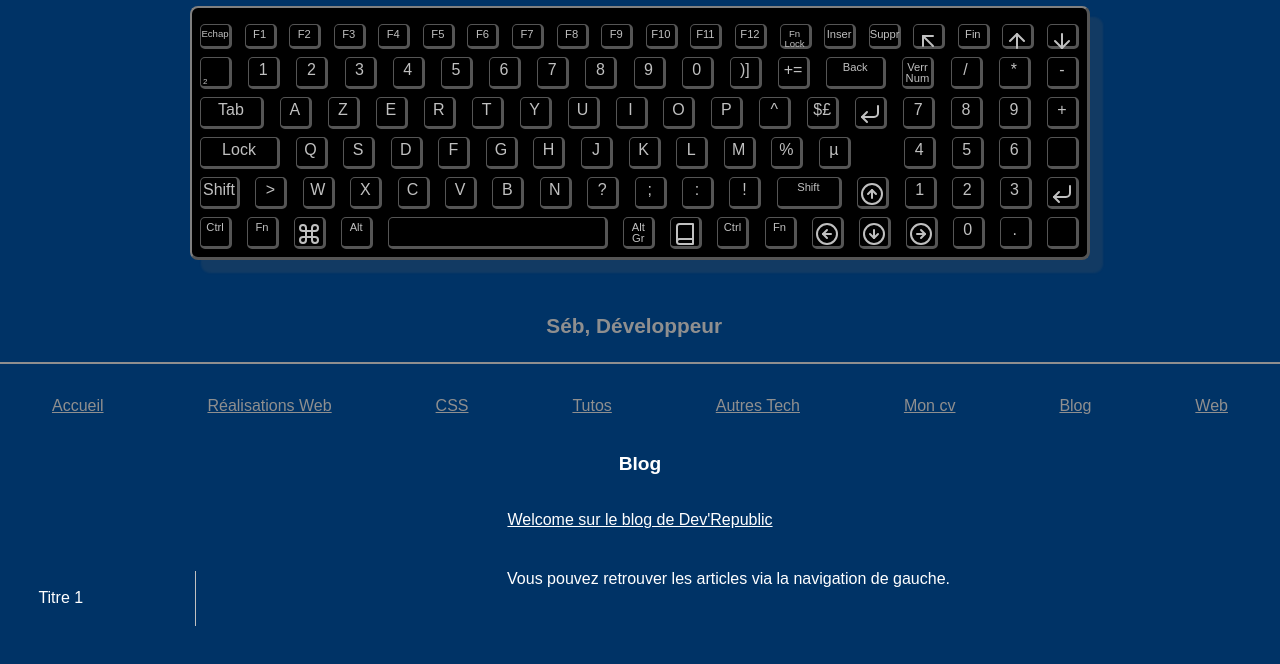
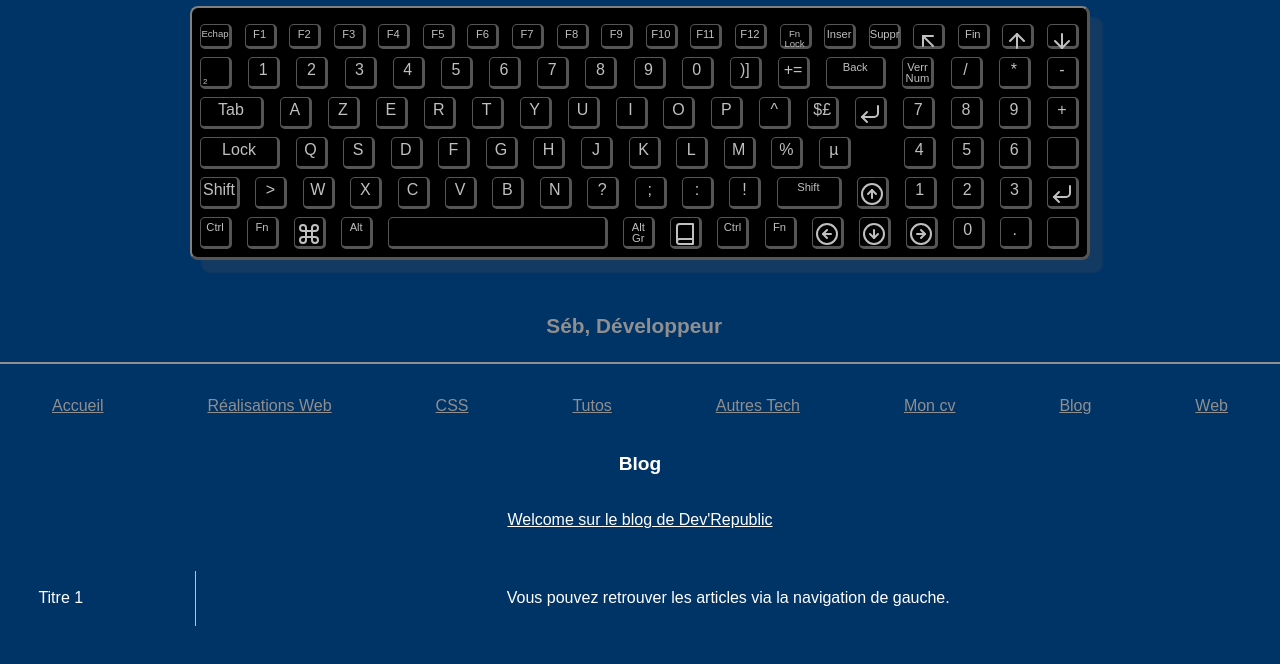
Before and after one commit to NeoCortexFr/devRepublic, a React app: page /blog in a window 1280 px wide. Shown: the part 154-818 px from the top of the page. Built offline with nearby package versions, Linux system fonts and the light colour scheme.

Commit message:
align text in blog between nav and content

```diff
--- a/src/components/Blog/blog.scss
+++ b/src/components/Blog/blog.scss
@@ -5,6 +5,7 @@
     &_content {
         text-align: center;
         width: 100%;
+        padding: 1.2em;
     }
     &_nav {
         width: 200px;
```
